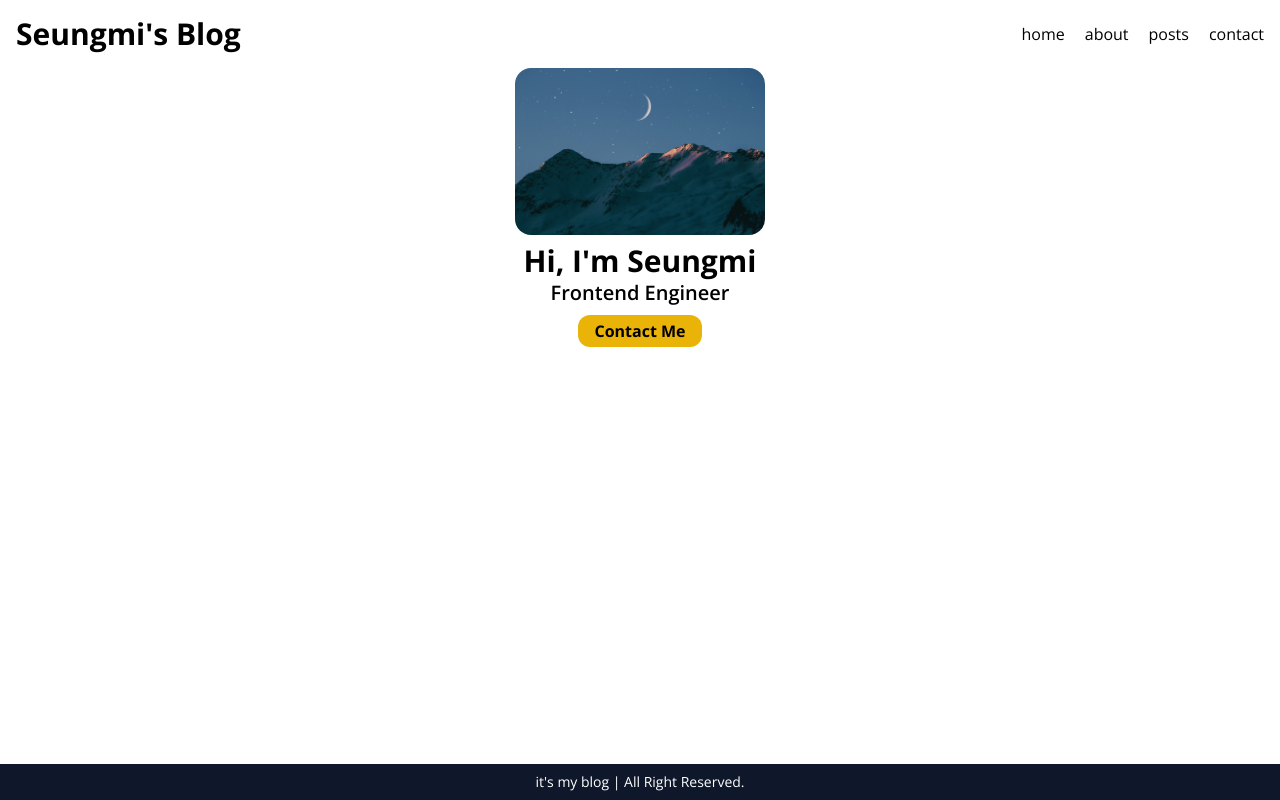
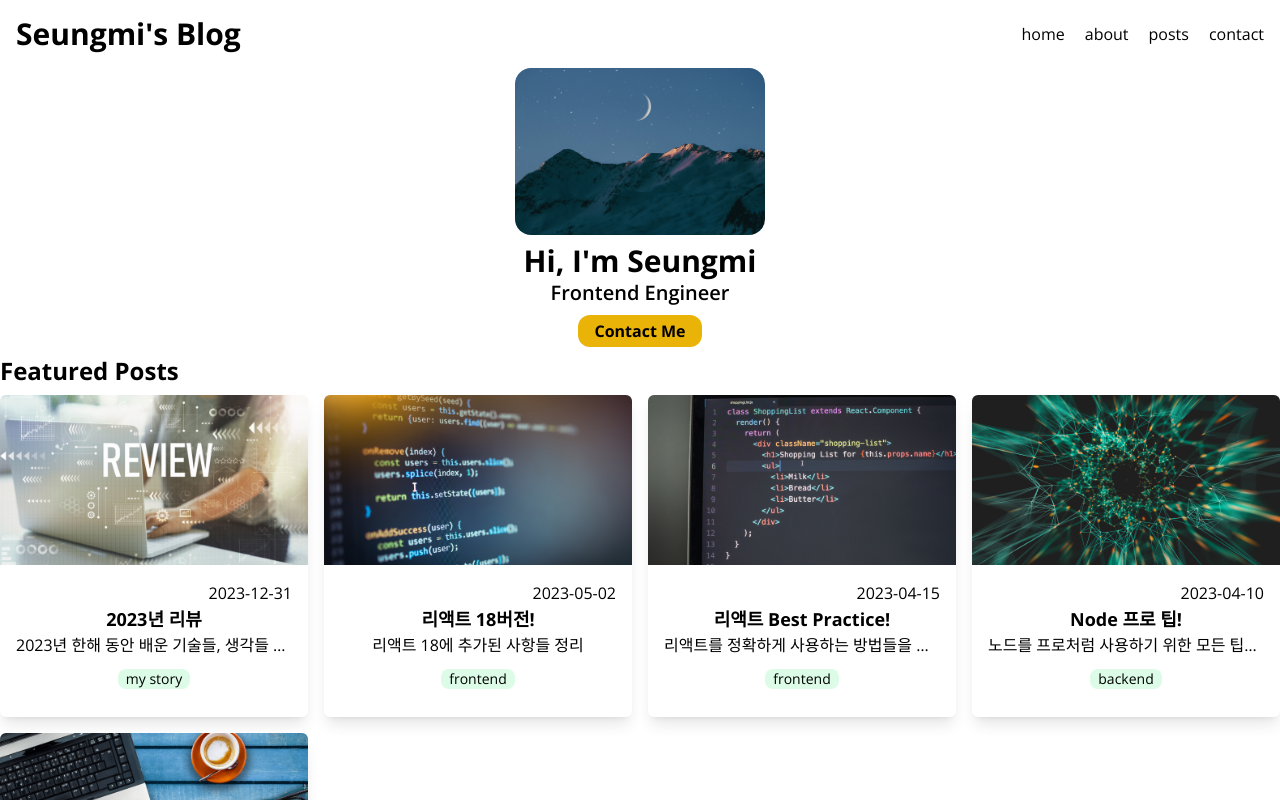
Before and after one commit to seungmileee/next_blog, a Next.js app: page / in a window 1280 px wide. Built offline with nearby package versions, Linux system fonts and the light colour scheme.

Commit message:
feat: featured post 완성, 재사용 가능한 postcard 컴포넌트, 카드 정렬 postgrid 컴포넌트 완성

```diff
--- a/src/app/page.tsx
+++ b/src/app/page.tsx
@@ -1,9 +1,15 @@
+import FeaturedPosts from "@/components/FeaturedPosts";
 import Hero from "@/components/Hero";
+import YouMayLike from "@/components/YouMayLike";
 
 export default function HomePage() {
   return (
     <>
       <Hero />
+      {/*@ts-expect-error Server Component*/}
+      <FeaturedPosts />
+      {/*@ts-expect-error Server Component*/}
+      <YouMayLike />
     </>
   );
 }
--- /dev/null
+++ b/src/components/FeaturedPosts.tsx
@@ -0,0 +1,14 @@
+import { getFeaturedPosts } from "@/service/post";
+import PostsGrid from "./PostsGrid";
+
+export default async function FeaturedPosts() {
+  // 1. 모든 포스트 데이터를 읽어와야 한다
+  const posts = await getFeaturedPosts();
+  // 2. 모든 포스트 데이터를 보여줘야 한다
+  return (
+    <section>
+      <h2 className="text-2xl font-bold my-2">Featured Posts</h2>
+      <PostsGrid posts={posts} />
+    </section>
+  );
+}
--- /dev/null
+++ b/src/components/PostCard.tsx
@@ -0,0 +1,31 @@
+import { Post } from "@/service/post";
+import Image from "next/image";
+import Link from "next/link";
+
+export default function PostCard({
+  post: { title, description, date, category, path },
+}: {
+  post: Post;
+}) {
+  return (
+    <Link href={`/posts/${path}`}>
+      <article className="rounded-md overflow-hidden shadow-lg">
+        <Image
+          className="w-full"
+          src={`/image/posts/${path}.png`}
+          alt={title}
+          width={300}
+          height={200}
+        />
+        <div className="flex flex-col items-center p-4">
+          <time className="self-end">{date.toString()}</time>
+          <h3 className="text-lg font-bold">{title}</h3>
+          <p className="w-full truncate text-center">{description}</p>
+          <span className="text-sm rounded-lg bg-green-100 px-2 my-3">
+            {category}
+          </span>
+        </div>
+      </article>
+    </Link>
+  );
+}
--- /dev/null
+++ b/src/components/PostCarousel.tsx
@@ -0,0 +1,3 @@
+export default function PostCarousel() {
+  return <div></div>;
+}
--- /dev/null
+++ b/src/components/PostsGrid.tsx
@@ -0,0 +1,14 @@
+import { Post } from "@/service/post";
+import PostCard from "./PostCard";
+
+export default function PostsGrid({ posts }: { posts: Post[] }) {
+  return (
+    <ul className="grid gap-4 grid-cols-1 sm:grid-cols-2 md:grid-cols-3 lg:grid-cols-4">
+      {posts.map((post) => (
+        <li key={post.path}>
+          <PostCard post={post} />
+        </li>
+      ))}
+    </ul>
+  );
+}
--- /dev/null
+++ b/src/components/YouMayLike.tsx
@@ -0,0 +1,13 @@
+import { getMayLikePosts } from "@/service/post";
+import PostCard from "./PostCard";
+import PostCarousel from "./PostCarousel";
+
+export default async function YouMayLike() {
+  const posts = await getMayLikePosts();
+  return (
+    <section>
+      <h2 className="text-2xl font-bold my-2">You May Like</h2>
+      <PostCarousel posts={posts} />
+    </section>
+  );
+}
--- /dev/null
+++ b/src/service/post.ts
@@ -0,0 +1,33 @@
+// 비즈니스 로직을 담당하는 모듈
+
+import { readFile } from "fs/promises";
+import path from "path";
+
+export type Post = {
+  title: string;
+  description: string;
+  date: Date;
+  category: string;
+  path: string;
+  featured: boolean;
+};
+
+export async function getMayLikePosts(): Promise<Post[]> {
+  return getAllPosts().then((post) => post.filter((post) => !post.featured));
+}
+
+export async function getFeaturedPosts(): Promise<Post[]> {
+  return getAllPosts().then((posts) => posts.filter((post) => post.featured));
+}
+
+export async function getAllPosts(): Promise<Post[]> {
+  const filePath = path.join(process.cwd(), "data", "posts.json");
+  return readFile(filePath, "utf-8")
+    .then<Post[]>(JSON.parse)
+    .then((posts) => posts.sort((a, b) => (a.date > b.date ? -1 : 1)));
+}
+
+// 현재 프로세스가 동작하고 있는 프로젝트 경로 받아오기 (프로젝트 안의 data 폴더 안에 있는 post.json)
+// promise에 있는 readfile로 import 해와서 promise를 반환하도록 하기
+// 배열로 반환된 json에서 최신 포스트가 제일 위로 오도록 날짜 정렬
+// json으로 parse되는 타입이 post의 배열 타입이라고 명시 (generic으로)
```
